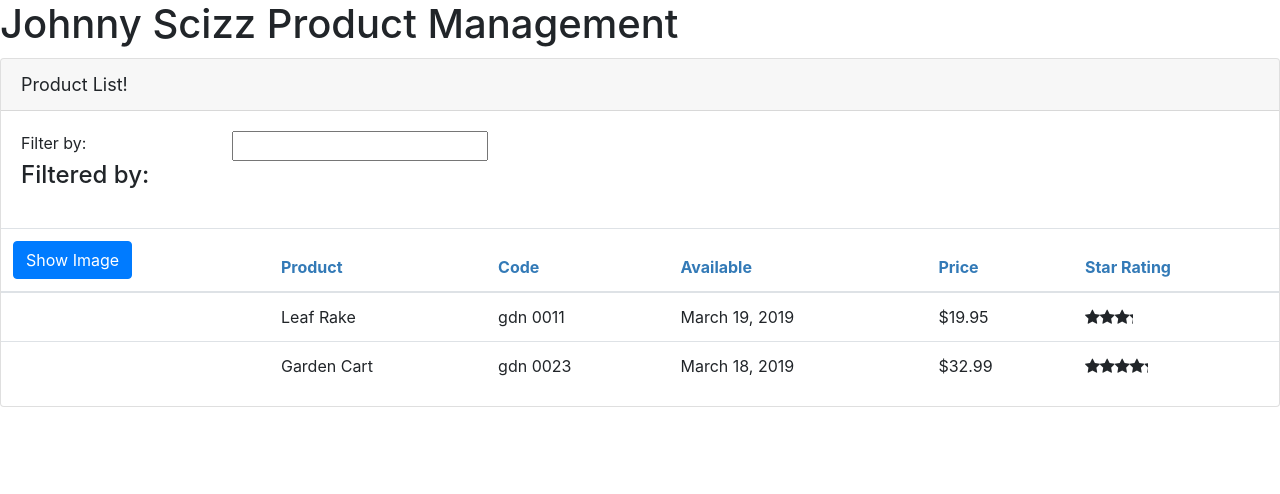
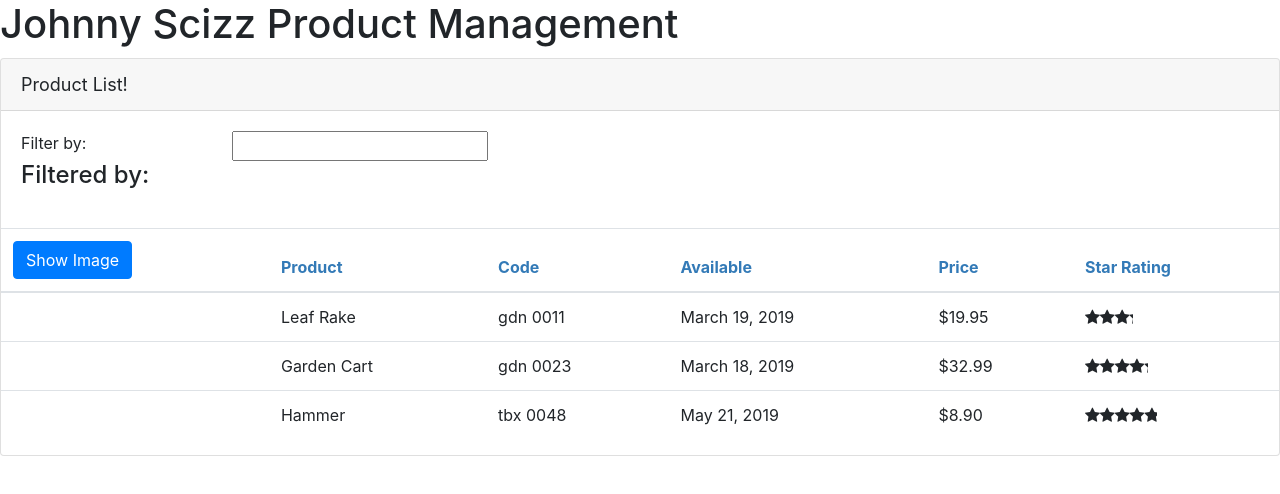
Before and after one commit to saddacracker/APM, an Angular app: page / in a window 1280 px wide. Shown: the top 494 px of the page. Built offline with nearby package versions, Linux system fonts and the light colour scheme.

Commit message:
add products service

```diff
--- a/src/app/products/product-list.component.ts
+++ b/src/app/products/product-list.component.ts
@@ -1,5 +1,6 @@
 import { Component, OnInit } from '@angular/core';
 import { IProduct } from './product';
+import { ProductService } from './product.service';
 
 @Component({
   selector: 'pm-products',
@@ -8,9 +9,8 @@
 })
 
 export class ProductListComponent implements OnInit {
-  constructor() {
-    this.filteredProducts = this.products;
-    this.listFilter = '';
+
+  constructor(private productService: ProductService) {
   }
 
   pageTitle: string = 'Product List!';
@@ -28,28 +28,7 @@
   }
 
   filteredProducts: IProduct[];
-  products: IProduct[] = [
-    {
-      "productId": 1,
-      "productName": "Leaf Rake",
-      "productCode": "GDN-0011",
-      "releaseDate": "March 19, 2019",
-      "description": "Leaf rake with 48-inch wooden handle.",
-      "price": 19.95,
-      "starRating": 3.2,
-      "imageUrl": "assets/images/leaf_rake.png"
-    },
-    {
-      "productId": 2,
-      "productName": "Garden Cart",
-      "productCode": "GDN-0023",
-      "releaseDate": "March 18, 2019",
-      "description": "15 gallon capacity rolling garden cart",
-      "price": 32.99,
-      "starRating": 4.2,
-      "imageUrl": "assets/images/garden_cart.png"
-    }
-  ];
+  products: IProduct[] = [];
 
   onRatingClicked(message: string): void {
     this.pageTitle = 'Product List: ' + message;
@@ -66,7 +45,10 @@
     this.showImage = !this.showImage;
   }
 
+  // lifecycle hooks
   ngOnInit(): void {
     console.log('In OnInit');
+    this.products = this.productService.getProducts();
+    this.filteredProducts = this.products;
   }
 }
--- /dev/null
+++ b/src/app/products/product.service.ts
@@ -0,0 +1,43 @@
+import { Injectable } from '@angular/core';
+import { IProduct } from './product';
+
+// set injector to root (better tree shaking)
+@Injectable({
+  providedIn: 'root'
+})
+export class ProductService {
+  getProducts(): IProduct[] {
+    return [
+      {
+        "productId": 1,
+        "productName": "Leaf Rake",
+        "productCode": "GDN-0011",
+        "releaseDate": "March 19, 2019",
+        "description": "Leaf rake with 48-inch wooden handle.",
+        "price": 19.95,
+        "starRating": 3.2,
+        "imageUrl": "assets/images/leaf_rake.png"
+      },
+      {
+        "productId": 2,
+        "productName": "Garden Cart",
+        "productCode": "GDN-0023",
+        "releaseDate": "March 18, 2019",
+        "description": "15 gallon capacity rolling garden cart",
+        "price": 32.99,
+        "starRating": 4.2,
+        "imageUrl": "assets/images/garden_cart.png"
+      },
+      {
+        "productId": 5,
+        "productName": "Hammer",
+        "productCode": "TBX-0048",
+        "releaseDate": "May 21, 2019",
+        "description": "Curved claw steel hammer",
+        "price": 8.9,
+        "starRating": 4.8,
+        "imageUrl": "assets/images/hammer.png"
+      }
+    ]
+  }
+}
```
